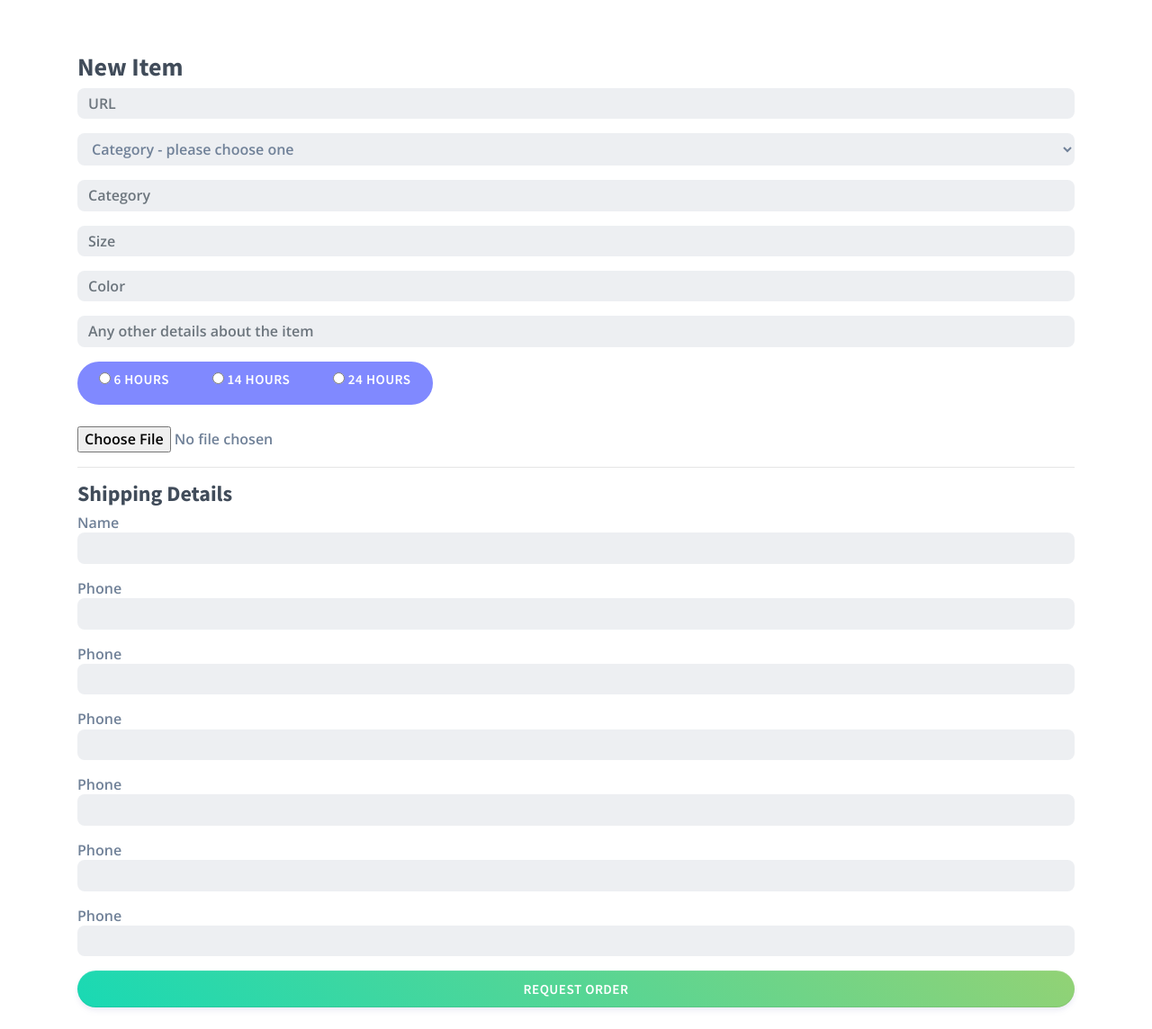
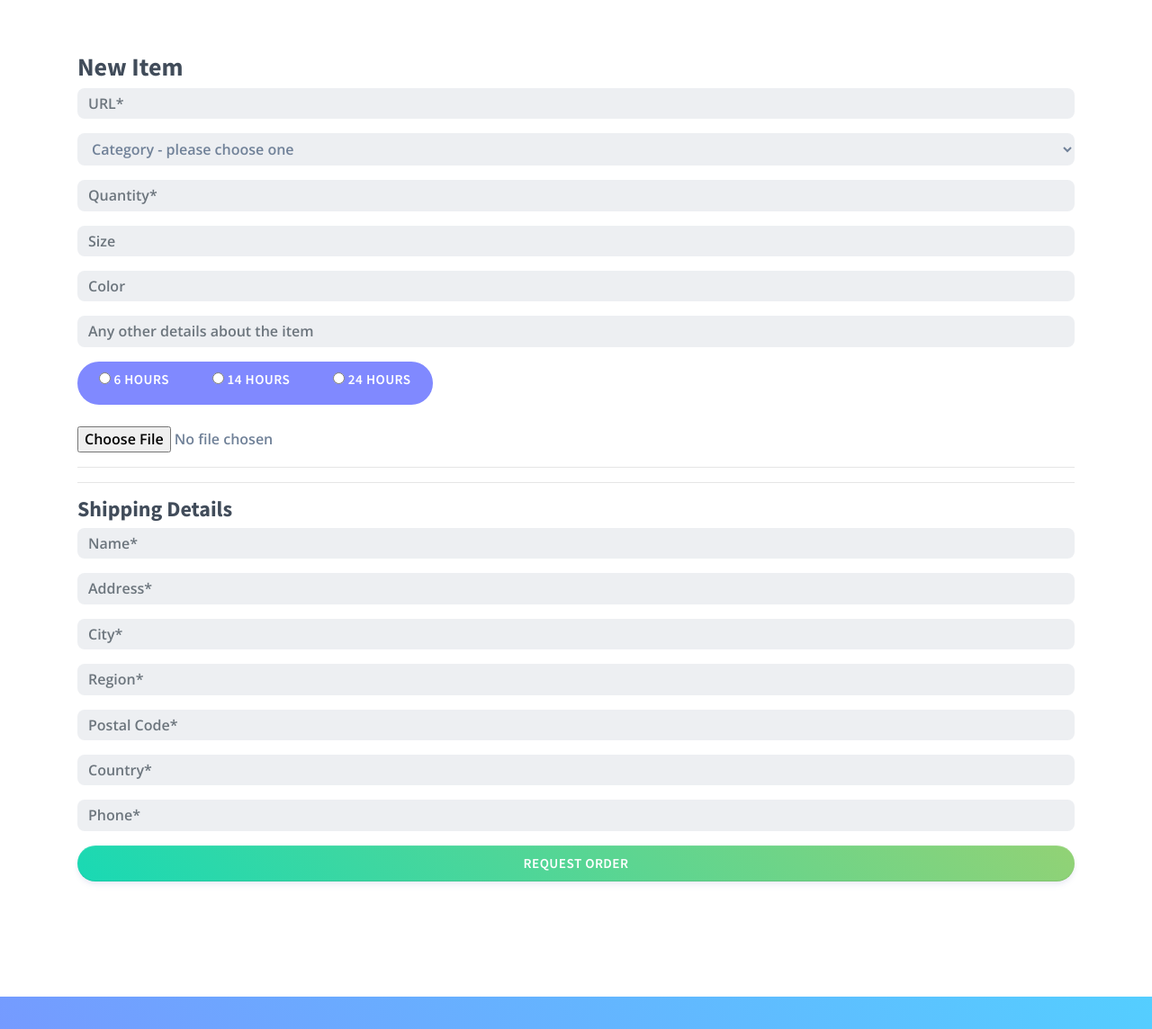
Before and after one commit to han950307/friendships-site, a Django app: page /place_order/ in a window 1280 px wide. Shown: the part 445-1589 px from the top of the page at 90% size. Run offline with Django 3.2, Linux system fonts and the light colour scheme; the visitor is signed in with stand-in values (Sample User, id 1); data that the repository does not hold is empty; parts of the project's set-up code (start-up, migrations or seed data) failed here and were passed over; some libraries are stand-ins or nearby versions.

Commit message:
ade shipping addresses work

```diff
--- a/friendship/forms.py
+++ b/friendship/forms.py
@@ -56,7 +56,7 @@ class OrderForm(forms.ModelForm):
         widgets = {
             'url': forms.URLInput(
                 attrs={
-                    'placeholder': 'URL',
+                    'placeholder': 'URL*',
                     'required': 'required',
                     'class': 'input form-control',
                 }
@@ -64,14 +64,14 @@ class OrderForm(forms.ModelForm):
             'item_image': forms.FileInput(),
             'merchandise_type': forms.Select(
                 attrs={
-                    'placeholder': 'Category',
+                    'placeholder': 'Category*',
                     'required': 'required',
                     'class': 'input form-control',
                 }
             ),
             'quantity': forms.NumberInput(
                 attrs={
-                    'placeholder': 'Category',
+                    'placeholder': 'Quantity*',
                     'required': 'required',
                     'class': 'input form-control',
                     'min': 1
@@ -137,23 +137,59 @@ class ShippingAddressForm(ModelForm):
         fields = [
             'name',
             'address_line_1',
-            'address_line_2',
-            'address_line_3',
             'city',
             'region',
             'postal_code',
             'country',
             'phone',
         ]
-    def __init__(self, *args, **kwargs):
-        super(ShippingAddressForm, self).__init__(*args, **kwargs)
-        for name, field in self.fields.items():
-            if field.widget.__class__ == forms.widgets.TextInput:
-                if 'class' in field.widget.attrs:
-                    field.widget.attrs['class'] += ' input'
-                    field.widget.attrs['class'] += ' form-control'
-                else:
-                    field.widget.attrs.update({'class':'input form-control'})
+        widgets = {
+            'name': forms.TextInput(
+                attrs={
+                    'placeholder': 'Name*',
+                    'class': 'input form-control',
+                }
+            ),
+            'address_line_1': forms.TextInput(
+                attrs={
+                    'placeholder': 'Address*',
+                    'class': 'input form-control',
+                }
+            ),
+            'city': forms.TextInput(
+                attrs={
+                    'placeholder': 'City*',
+                    'class': 'input form-control',
+                }
+            ),
+            'region': forms.TextInput(
+                attrs={
+                    'placeholder': 'Region*',
+                    'class': 'input form-control',
+                }
+            ),
+            'postal_code': forms.TextInput(
+                attrs={
+                    'placeholder': 'Postal Code*',
+                    'class': 'input form-control',
+                }
+            ),
+            'country': forms.TextInput(
+                attrs={
+                    'placeholder': 'Country*',
+                    'class': 'input form-control',
+                }
+            ),
+            'phone': forms.TextInput(
+                attrs={
+                    'placeholder': 'Phone*',
+                    'class': 'input form-control',
+                }
+            ),
+        }
+
+
+
 
 
 class TravelerRegistrationForm(Form):
--- a/friendship/templates/friendship/place_order.html
+++ b/friendship/templates/friendship/place_order.html
@@ -51,43 +51,57 @@
         {{ form.item_image }}
     </div>
     <hr />
+
+    {% if form.errors %}
+        {% for field in form %}
+            {% for error in field.errors %}
+                <div class="alert alert-danger">
+                    <strong>{{ error|escape }}</strong>
+                </div>
+            {% endfor %}
+        {% endfor %}
+        {% for error in form.non_field_errors %}
+            <div class="alert alert-danger">
+                <strong>{{ error|escape }}</strong>
+            </div>
+        {% endfor %}
+    {% endif %}
+
+    <hr />
     <!-- display shipping information -->
     <h4>Shipping Details</h4>
     {% for user_address in user_addresses %}
+        <label class="btn btn-primary">
+        <input name="shipping_address" value="{{ user_address.id }}" required="" type="radio">
+        {{ user_address.address_line_1 }}
+        </label>
     {% empty %}
         <div class="form-group">
             {{ shipping_address_form.name.errors }}
-            {{ shipping_address_form.name.label }}
             {{ shipping_address_form.name }}
         </div>
         <div class="form-group">
             {{ shipping_address_form.address_line_1.errors }}
-            {{ shipping_address_form.phone.label }}
             {{ shipping_address_form.address_line_1 }}
         </div>
         <div class="form-group">
             {{ shipping_address_form.city.errors }}
-            {{ shipping_address_form.phone.label }}
             {{ shipping_address_form.city }}
         </div>
         <div class="form-group">
             {{ shipping_address_form.region.errors }}
-            {{ shipping_address_form.phone.label }}
             {{ shipping_address_form.region }}
         </div>
         <div class="form-group">
             {{ shipping_address_form.postal_code.errors }}
-            {{ shipping_address_form.phone.label }}
             {{ shipping_address_form.postal_code }}
         </div>
         <div class="form-group">
             {{ shipping_address_form.country.errors }}
-            {{ shipping_address_form.phone.label }}
             {{ shipping_address_form.country }}
         </div>
         <div class="form-group">
             {{ shipping_address_form.phone.errors }}
-            {{ shipping_address_form.phone.label }}
             {{ shipping_address_form.phone }}
         </div>
     {% endfor %}
--- a/friendship/views/receiver_views.py
+++ b/friendship/views/receiver_views.py
@@ -149,13 +149,34 @@ def place_order(request):
     This is a page for a form for making an order.
     """
     user_addresses = request.user.shipping_addresses.all()
-    if not user_addresses:
-        shipping_address_form = ShippingAddressForm()
 
     if request.method == 'POST':
         form = OrderForm(request.POST, request.FILES)
-        if form.is_valid():
+        shipping_address_form = ShippingAddressForm(request.POST)
+        if form.is_valid() and (shipping_address_form.is_valid() or len(user_addresses) > 0):
+            print("IS VALID")
             print(form.cleaned_data)
+
+            # First create a shipping address if user has none
+            if not user_addresses:
+                data_dict = {
+                    'address_line_1': shipping_address_form.cleaned_data['address_line_1'],
+                    'name': shipping_address_form.cleaned_data['name'],
+                    'city': shipping_address_form.cleaned_data['city'],
+                    'region': shipping_address_form.cleaned_data['region'],
+                    'postal_code': shipping_address_form.cleaned_data['postal_code'],
+                    'country': shipping_address_form.cleaned_data['country'],
+                    'phone': shipping_address_form.cleaned_data['phone'],
+                }
+                shipping_address = ShippingAddress.objects.create(
+                    **data_dict,
+                    user=request.user,
+                    primary=True,
+                    address_type=ShippingAddress.AddressType.RECEIVER_ADDRESS,
+                )
+            else:
+                shipping_address = ShippingAddress.objects.get(pk=request.POST['shipping_address'])
+
             if "item_image" in form.cleaned_data:
                 item_image = form.cleaned_data["item_image"]
             else:
@@ -173,6 +194,7 @@ def place_order(request):
                 'color': form.cleaned_data['color'],
                 'description': form.cleaned_data['description'],
                 'receiver': request.user,
+                'receiver_address': shipping_address,
                 'bid_end_datetime': bid_end_datetime,
                 'estimated_weight': 0,
             }
@@ -184,11 +206,15 @@ def place_order(request):
             order.latest_action = action
             order.save()
 
-            return redirect(request, 'friendship/order_details', order_id=order.id)
+            return redirect('friendship:order_details', order_id=order.id)
         else:
             print(form.cleaned_data)
     else:
         form = OrderForm()
+        if not user_addresses:
+            shipping_address_form = ShippingAddressForm()
+        else:
+            shipping_address_form = None
     return render(
         request,
         'friendship/place_order.html',
```
